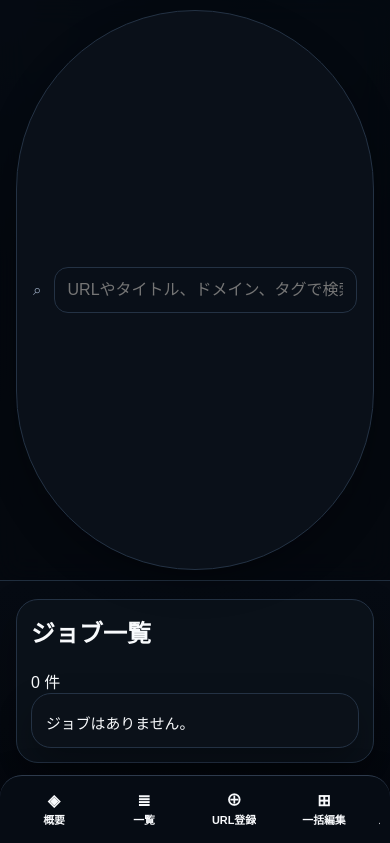
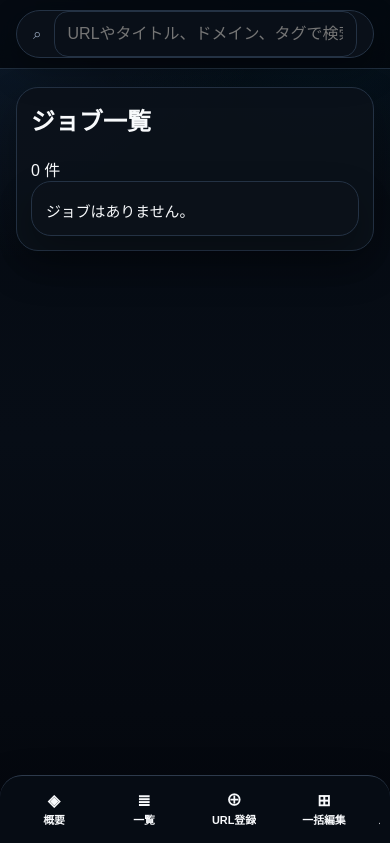
Before and after one commit to IceBoxninaru/url-, a Django app: page /jobs/ in a window 390 px wide. Shown: the top 843 px of the page. Run offline with Django 5.2, Linux system fonts and the light colour scheme; data that the repository does not hold is empty.

Commit message:
Fix mobile search height

```diff
--- a/app/static/app.css
+++ b/app/static/app.css
@@ -1505,7 +1505,10 @@ input[type="checkbox"] {
     }
 
     .top-search {
+        flex: none;
         max-width: none;
+        width: 100%;
+        height: auto;
     }
 
     .metric-grid,
```
